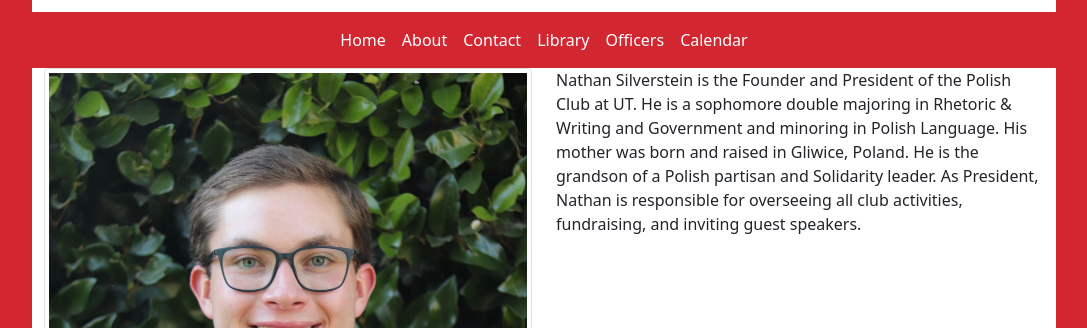
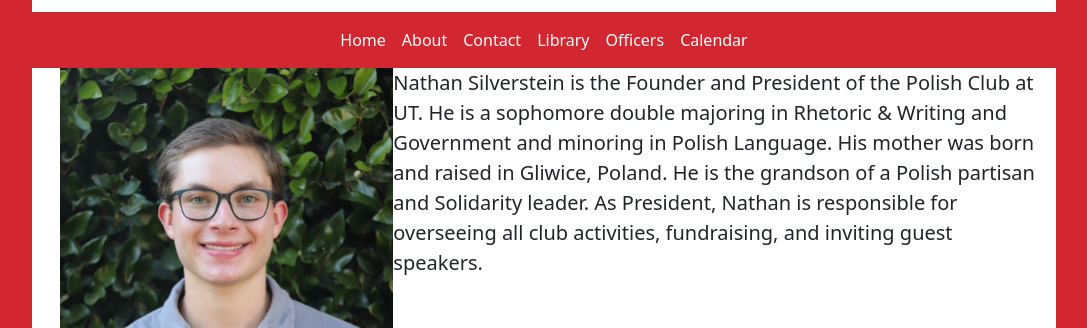
Before and after one commit to Griffurbs/polish-club-website, a JavaScript app: page /officer in a window 1280 px wide. Shown: the part 372-700 px from the top of the page, without its empty margins (96-1183 px from the left). Built offline with nearby package versions, Linux system fonts and the light colour scheme; the HTML template or start-up script is replaced by a standard one.

Commit message:
Officer Page Updates

```diff
--- a/src/App.js
+++ b/src/App.js
@@ -1,6 +1,7 @@
 import './App.css';
 
 import { Routes, Route } from 'react-router-dom';
+import { Container } from 'react-bootstrap';
 
 import HomePage from './pages/Home';
 import AboutPage from './pages/About';
@@ -15,6 +16,7 @@ import Banner from './components/Banner';
 function App() {
   return (
     <div className="App">
+      <Container className="bg-white p-0">
         <Banner />
         <MainNavbar />
         <Routes>
@@ -25,6 +27,7 @@ function App() {
           <Route path='/officer' element={<OfficerPage />}/>
           <Route path='/calendar' element={<CalendarPage />}/>
         </Routes>
+      </Container>
     </div>
   );
 }
--- a/src/components/officer/OfficerInfo.js
+++ b/src/components/officer/OfficerInfo.js
@@ -16,12 +16,16 @@ function OfficerInfo(props) {
         </div> */}
         <Container>
           <Row>
-            <Col>
-              <Image src={"./" + props.photo} thumbnail="true" fluid="true"/>
+            <Col className='m-auto'>
+              <div>
+                <Image src={"./" + props.photo} fluid="true" className="col-md-4 mb-3 ms-md-3 float-sm-start"/>
+                <div className="lead">{props.desc}</div>
+              </div>
+
             </Col>
-            <Col>
+            {/* <Col>
               {props.desc}
-            </Col>
+            </Col> */}
           </Row>
         </Container>
       </div>
--- a/src/components/officer/OfficerInfo.module.css
+++ b/src/components/officer/OfficerInfo.module.css
@@ -2,8 +2,8 @@
 }
 
 .picture {
-    font-size: 12px;
-    min-width: 250px;
+    width:auto;
+    margin: auto;
 }
 
 .picture img {
@@ -36,5 +36,5 @@
 }
 
 .desc {
-    font-size: 20px;
+    text-align: justify;
 }
--- a/src/pages/About.js
+++ b/src/pages/About.js
@@ -1,5 +1,8 @@
+import { Container } from "react-bootstrap";
+
 function AboutPage() {
     return <div className="lead">
+        <Container>
             The Polish Club at UT was established in January 2021 to provide a Polish community for UT students on campus. The club is a group of undergraduate and graduate UT students. Most club members are Polish, but some are not. Both Polish and non-Polish students are welcome to join the club. While some club members speak Polish, most do not.
             <br /><br />
             The  mission  of  the  Polish  Club  at  UT  is  to  bring  students  together  to  learn  about  Polish  history,  culture,  politics, language, and more.
@@ -7,6 +10,7 @@ function AboutPage() {
             The  purpose  of  the  Polish  Club  at  UT  is  to  expand  knowledge  of  all-things  Polish and to  foster  a  strong  connection  between  the  Polish  diaspora  (Polonia) and  Poland.
             <br /><br />
             The  aims  of  the  Polish  Club  at  UT  are  to  invite  esteemed guest  speakers; offer  leadership opportunities; engage  in  Polish  community  events;  embark  upon  Polish-themed  outings/field  trips; participate  in  Polish  community  service  and  fundraisers; host weekly, student-led Polish language circles; and cook  Polish  food together.
+        </Container>
     </div>
 }
 
--- a/src/pages/Contact.js
+++ b/src/pages/Contact.js
@@ -1,5 +1,10 @@
 function ContactPage() {
-    return <div>Polishclubatut@gmail.com</div>
+    return (
+        <div>
+            Email us at: &nbsp;
+            <a href = "mailto: Polishclubatut@gmail.com">Polishclubatut@gmail.com</a>
+        </div>
+    );
 }
 
 export default ContactPage;
--- a/src/pages/Officer.js
+++ b/src/pages/Officer.js
@@ -10,6 +10,7 @@ function OfficerPage() {
             <OfficerInfo photo="griffin.jpg" desc="Griffin Urban is the Treasurer of the Polish Club at UT. He is a junior majoring in Computer Science and minoring in Slavic and Eurasian Languages. Griffin is fascinated by Poland and is currently enrolled in Polish language courses at UT. As Treasurer, Griffin is responsible for fundraising, accounting, and managing the club’s budget. Fun fact: using his incredible tech skills, Griffin was instrumental in helping design this website!"/>
             <OfficerInfo photo="misha.jpg" desc="Misha Simanovskyy is the Marketing Chair of the Polish Club at UT. He is a dual master’s degree student in Global Policy Studies from the Lyndon B. Johnson School of Public Affairs and Russian, East European, and Eurasian Studies from the Department of Slavic and Eurasian Studies. Misha is interested in Poland and is currently enrolled in Polish language courses at UT. As Marketing Chair, Misha is responsible for tabling and advertising the club on campus."/>
             <OfficerInfo photo="alex.jpg" desc="Alex Meub is the Public Relations Chair of the Polish Club at UT. She is a sophomore majoring in Government with a certificate in Environment and Sustainability. Alex’s mother is from Radzymin, Poland and is the President of the Austin Polish Society (APS). Alex is also currently taking Polish language courses at UT. As Public Relations Chair, Alex is responsible for promoting the club on social media, making fliers, and doing graphic design work."/>
+            <OfficerInfo photo="isabella.jpg" desc="Isabella Hardej is the Social Chair of the Polish Club at UT. She is an honors student majoring in Advanced Human Development and Family Sciences with a certificate in Pre-Health Professions. She is pre-med. Isabella’s mother and father were born and raised in Poland. As Social Chair, Isabella is responsible for planning social events for the club."/>
         </div>
     );
 }
```
Also changed, not shown: public/griffin.jpg, public/manifest.json, public/misha.jpg. Lines whose indentation alone changed are shown as unchanged.
